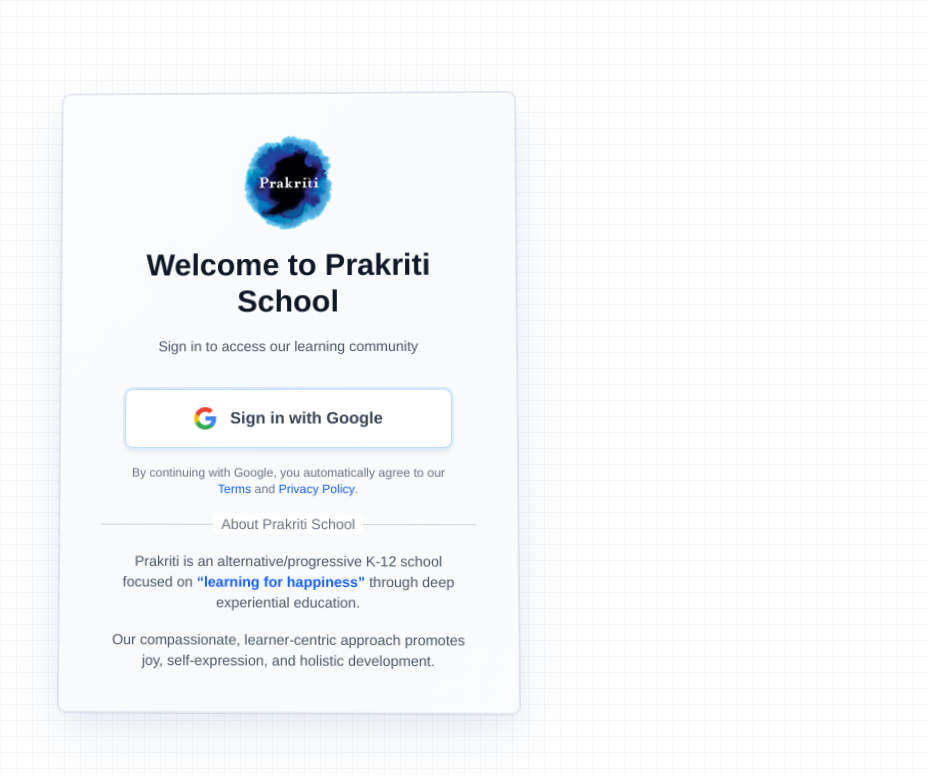
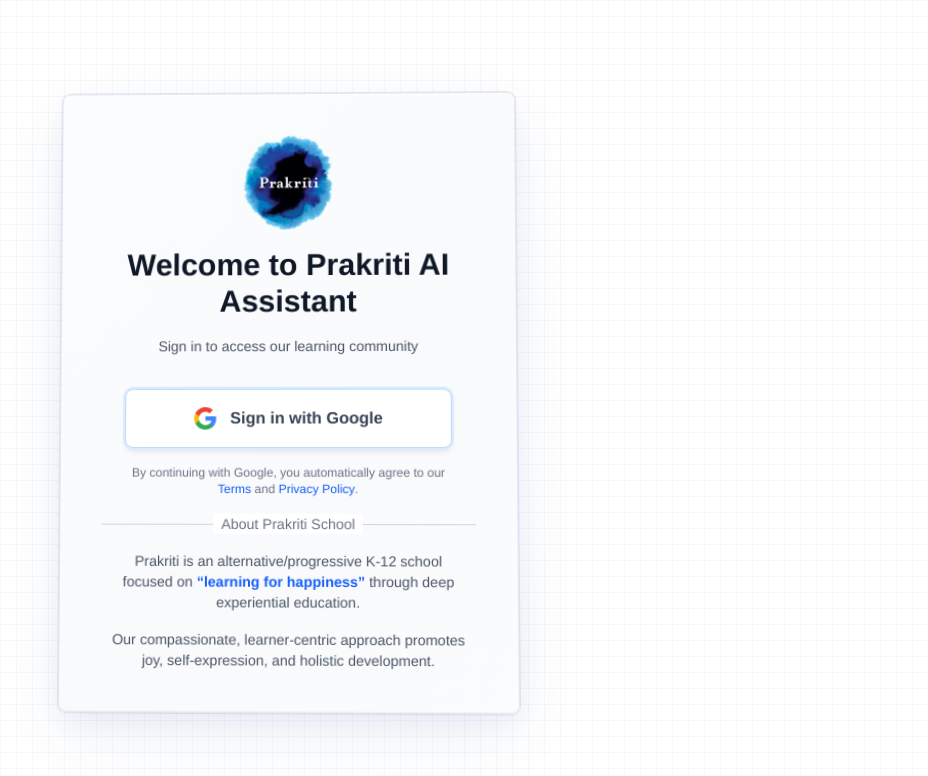
Before and after one commit to Theathiestmonk/dronacharya, a Next.js app in the folder frontend/: page /login in a window 1280 px wide. Shown: the top 776 px of the page, without its empty margins (352-1280 px from the left). Built offline with nearby package versions, Linux system fonts and the light colour scheme; no server answers.

Commit message:
add privicy page and terms and condition page on home page.

```diff
--- a/frontend/src/app/page.tsx
+++ b/frontend/src/app/page.tsx
@@ -390,7 +390,7 @@
               <div className="flex justify-center mb-6">
                 <Image
                   src="/prakriti_logo.webp"
-                  alt="Prakriti Visual"
+                  alt="Prakriti AI Assistant"
                   width={150}
                   height={150}
                   style={{ maxWidth: '150px', height: 'auto' }}
@@ -398,7 +398,7 @@
               </div>
               <div className="text-center">
                 <span className="text-gray-600 dark:text-gray-300">
-                  Loading Prakriti AI...
+                  Loading Prakriti AI Assistant...
                 </span>
               </div>
             </div>
--- a/frontend/src/components/AuthFormWithOnboarding.tsx
+++ b/frontend/src/components/AuthFormWithOnboarding.tsx
@@ -138,14 +138,14 @@
           <div className="mx-auto h-14 w-14 sm:h-20 sm:w-20 md:h-24 md:w-24 flex items-center justify-center">
             <Image
               src="/prakriti_logo.webp"
-              alt="Prakriti School"
+              alt="Prakriti AI Assistant"
               width={96}
               height={96}
               className="h-14 w-14 sm:h-20 sm:w-20 md:h-24 md:w-24 object-contain"
             />
           </div>
           <h2 className="mt-2 sm:mt-4 text-center text-lg sm:text-2xl md:text-3xl font-extrabold text-gray-900">
-            Welcome to Prakriti School
+            Welcome to Prakriti AI Assistant
           </h2>
           <p className="mt-2 sm:mt-4 text-center text-xs sm:text-sm text-gray-600 px-2">
             Sign in to access our learning community
@@ -172,10 +172,10 @@
               }}
             >
               <svg className="w-5 h-5 sm:w-6 sm:h-6 mr-3 flex-shrink-0" viewBox="0 0 24 24">
-                <path fill="#4285F4" d="M22.56 12.25c0-.78-.07-1.53-.2-2.25H12v4.26h5.92c-.26 1.37-1.04 2.53-2.21 3.31v2.77h3.57c2.08-1.92 3.28-4.74 3.28-8.09z"/>
-                <path fill="#34A853" d="M12 23c2.97 0 5.46-.98 7.28-2.66l-3.57-2.77c-.98.66-2.23 1.06-3.71 1.06-2.86 0-5.29-1.93-6.16-4.53H2.18v2.84C3.99 20.53 7.7 23 12 23z"/>
-                <path fill="#FBBC05" d="M5.84 14.09c-.22-.66-.35-1.36-.35-2.09s.13-1.43.35-2.09V7.07H2.18C1.43 8.55 1 10.22 1 12s.43 3.45 1.18 4.93l2.85-2.22.81-.62z"/>
-                <path fill="#EA4335" d="M12 5.38c1.62 0 3.06.56 4.21 1.64l3.15-3.15C17.45 2.09 14.97 1 12 1 7.7 1 3.99 3.47 2.18 7.07l3.66 2.84c.87-2.6 3.3-4.53 6.16-4.53z"/>
+                <path fill="#4285F4" d="M22.56 12.25c0-.78-.07-1.53-.2-2.25H12v4.26h5.92c-.26 1.37-1.04 2.53-2.21 3.31v2.77h3.57c2.08-1.92 3.28-4.74 3.28-8.09z" />
+                <path fill="#34A853" d="M12 23c2.97 0 5.46-.98 7.28-2.66l-3.57-2.77c-.98.66-2.23 1.06-3.71 1.06-2.86 0-5.29-1.93-6.16-4.53H2.18v2.84C3.99 20.53 7.7 23 12 23z" />
+                <path fill="#FBBC05" d="M5.84 14.09c-.22-.66-.35-1.36-.35-2.09s.13-1.43.35-2.09V7.07H2.18C1.43 8.55 1 10.22 1 12s.43 3.45 1.18 4.93l2.85-2.22.81-.62z" />
+                <path fill="#EA4335" d="M12 5.38c1.62 0 3.06.56 4.21 1.64l3.15-3.15C17.45 2.09 14.97 1 12 1 7.7 1 3.99 3.47 2.18 7.07l3.66 2.84c.87-2.6 3.3-4.53 6.16-4.53z" />
               </svg>
               <span className="flex items-center">{loading ? 'Signing in...' : 'Sign in with Google'}</span>
             </button>
--- a/frontend/src/components/ChatbotSidebar.tsx
+++ b/frontend/src/components/ChatbotSidebar.tsx
@@ -187,8 +187,7 @@
         />
       ) : null}
       <div
-        className={`fixed lg:static top-0 left-0 w-64 h-screen bg-white border-r border-gray-200 flex flex-col sidebar-grid-bg z-50 transform transition-transform duration-300 ease-in-out ${
-          isOpen ? 'translate-x-0' : '-translate-x-full lg:translate-x-0'
+        className={`fixed lg:static top-0 left-0 w-64 h-screen bg-white border-r border-gray-200 flex flex-col sidebar-grid-bg z-50 transform transition-transform duration-300 ease-in-out ${isOpen ? 'translate-x-0' : '-translate-x-full lg:translate-x-0'
           }`}
       >
         {/* Close button for mobile - Replace with refresh for guest users */}
@@ -206,8 +205,7 @@
               </div>
               {/* Brand Name */}
               <div className="flex-1">
-                <div className="font-semibold text-gray-900 text-base">Prakriti School</div>
-                <div className="text-xs text-gray-500">AI Assistant</div>
+                <div className="font-semibold text-gray-900 text-base">Prakriti AI Assistant</div>
               </div>
             </div>
             {/* Show refresh button for guest users, close button for logged-in users */}
@@ -270,8 +268,7 @@
               </div>
               {/* Brand Name */}
               <div className="flex-1">
-              <div className="font-semibold text-gray-900 text-base">Prakriti School</div>
-              <div className="text-xs text-gray-500">AI Assistant</div>
+                <div className="font-semibold text-gray-900 text-base">Prakriti AI Assistant</div>
               </div>
               {/* Refresh icon for guest users - aligned with logo */}
               {!user && (
@@ -511,8 +508,7 @@
                         ) : (
                           <div
                             onClick={() => handleSessionClick(session.id)}
-                          className={`flex items-center gap-2 px-3 py-2 text-sm rounded-md transition-colors duration-150 cursor-pointer ${
-                        activeSessionId === session.id
+                            className={`flex items-center gap-2 px-3 py-2 text-sm rounded-md transition-colors duration-150 cursor-pointer ${activeSessionId === session.id
                               ? 'font-medium'
                               : ''
                               }`}
@@ -633,6 +629,27 @@
           )}
         </div>
 
+        {/* Branding Verification Footer - Privacy & Terms */}
+        <div className="px-4 py-3 border-t border-gray-100 bg-gray-50/50">
+          <div className="flex flex-wrap items-center gap-x-4 gap-y-1">
+            <a
+              href="/privacy-policy"
+              className="text-[10px] text-gray-500 hover:text-gray-700 hover:underline transition-colors"
+            >
+              Privacy Policy
+            </a>
+            <a
+              href="/terms-of-service"
+              className="text-[10px] text-gray-500 hover:text-gray-700 hover:underline transition-colors"
+            >
+              Terms of Service
+            </a>
+          </div>
+          <div className="mt-1">
+            <p className="text-[10px] text-gray-400">© 2026 Prakriti AI Assistant</p>
+          </div>
+        </div>
+
         {/* Delete Notification */}
         {deleteNotification && (
           <div className="absolute bottom-20 left-4 right-4 bg-gray-800 text-white px-4 py-3 rounded-md shadow-lg flex items-center justify-between z-50 transform transition-all duration-300 ease-in-out">
```
Lines whose indentation alone changed are shown as unchanged.
